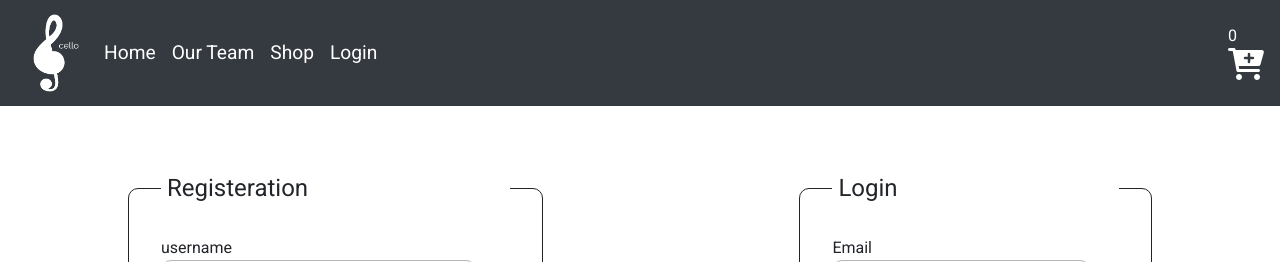
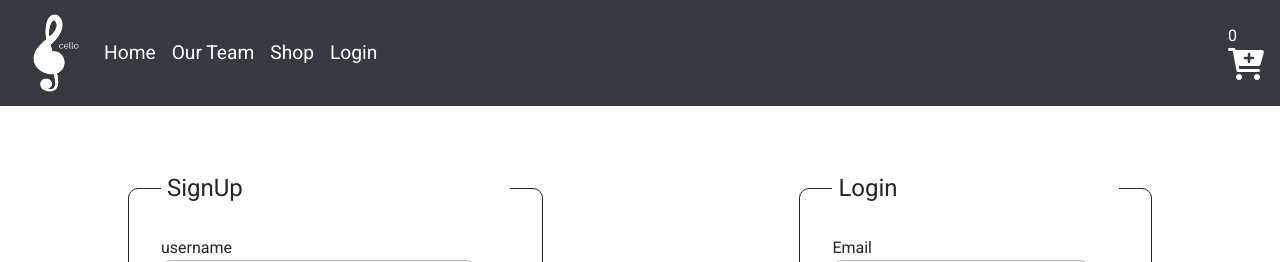
Before and after one commit to nashmi-team/React-E-commerce, a React (Create React App) app: page /registeration in a window 1280 px wide. Shown: the top 262 px of the page. Built offline with nearby package versions, Linux system fonts and the light colour scheme; a web font is replaced by a local one.

Commit message:
last editing from bisher

```diff
--- a/src/components/registerationforms/Signup.js
+++ b/src/components/registerationforms/Signup.js
@@ -65,7 +65,7 @@ function Signup({
     <div className="big-form">
       <form className="form-container" onSubmit={handleSubmit}>
         <fieldset>
-          <legend>Registeration</legend>
+          <legend>SignUp</legend>
           <label htmlFor="username">
             username
             <input
```
